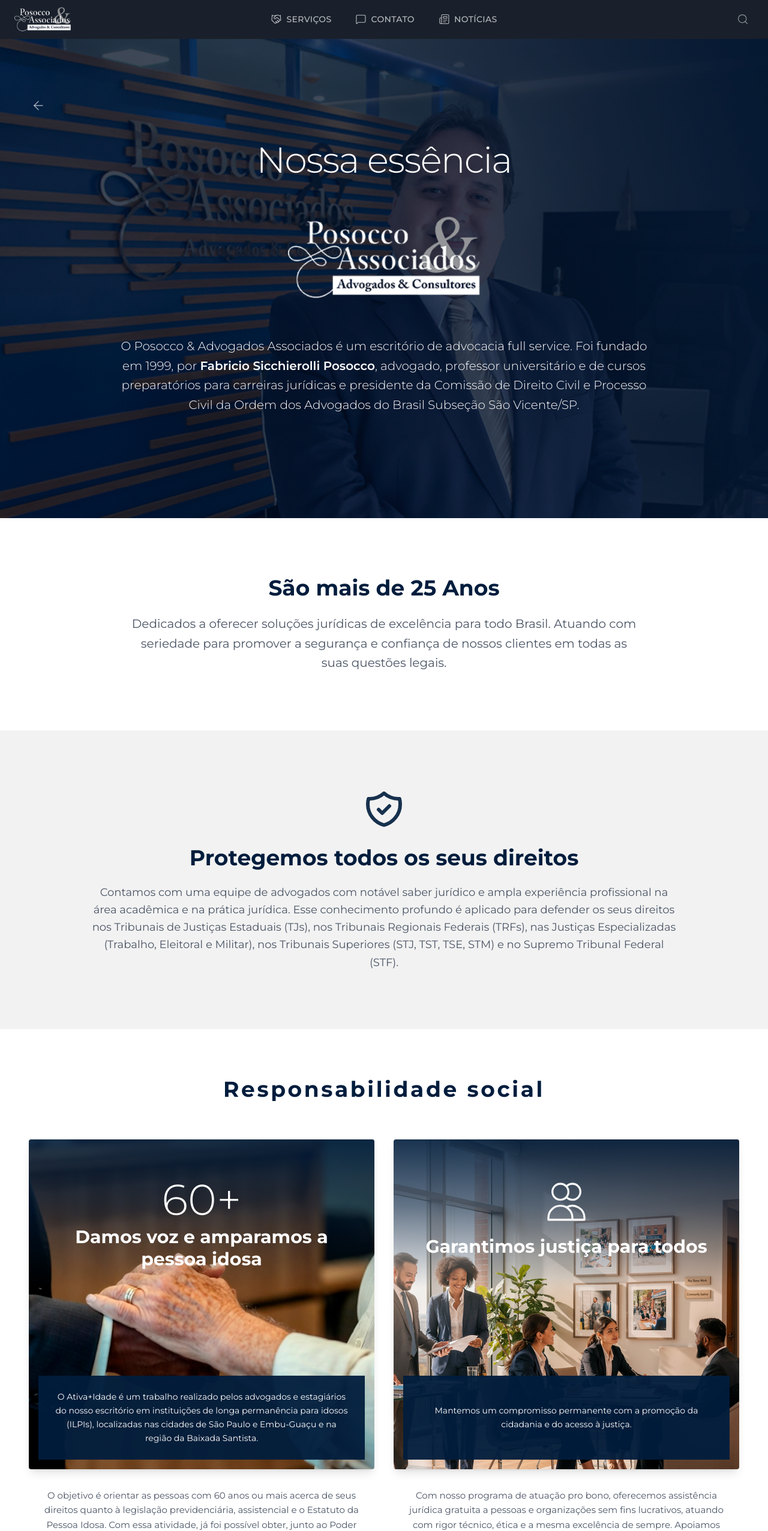
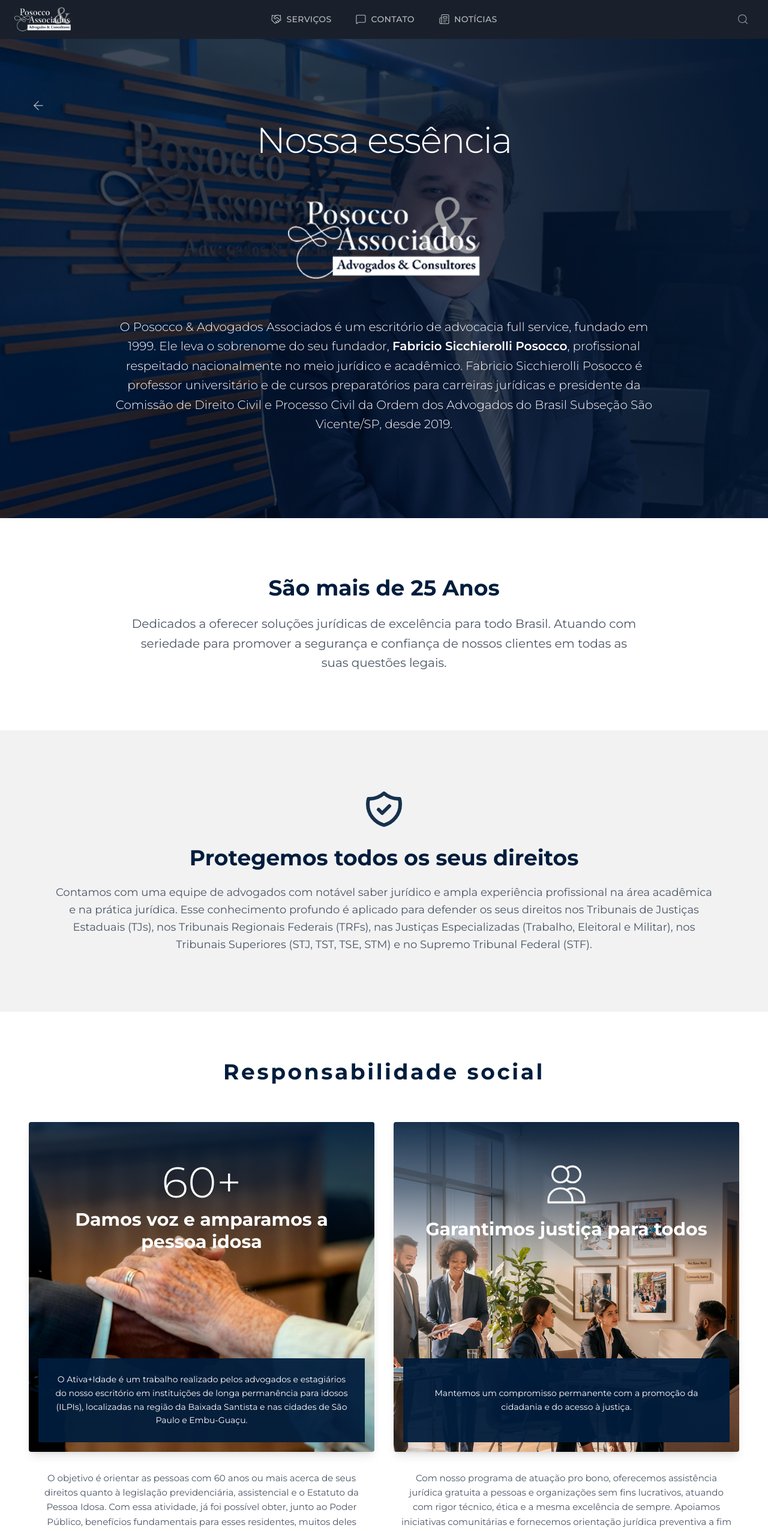
Before and after one commit to leoers/posocco, a Next.js app: page /quem-somos in a window 1280 px wide. Shown: the top 2553 px of the page at 60% size. Built offline with nearby package versions, Linux system fonts and the light colour scheme.

Commit message:
ajuste quem somos

```diff
--- a/app/quem-somos/page.tsx
+++ b/app/quem-somos/page.tsx
@@ -72,8 +72,7 @@
           </div>
 
           <p className="text-lg md:text-xl leading-relaxed font-light text-[#ffffff] max-w-4xl">
-            O Posocco & Advogados Associados é um escritório de advocacia full service. Foi fundado em 1999, por <span className="font-semibold text-[#fff]">Fabricio Sicchierolli Posocco</span>,
-            advogado, professor universitário e de cursos preparatórios para carreiras jurídicas e presidente da Comissão de Direito Civil e Processo Civil da Ordem dos Advogados do Brasil Subseção São Vicente/SP.
+            O Posocco & Advogados Associados é um escritório de advocacia full service, fundado em 1999. Ele leva o sobrenome do seu fundador,  <span className="font-semibold text-[#fff]">Fabricio Sicchierolli Posocco</span>, profissional respeitado nacionalmente no meio jurídico e acadêmico. Fabricio Sicchierolli Posocco é professor universitário e de cursos preparatórios para carreiras jurídicas e presidente da Comissão de Direito Civil e Processo Civil da Ordem dos Advogados do Brasil Subseção São Vicente/SP, desde 2019.
           </p>
         </motion.div>
       </section>
@@ -105,7 +104,7 @@
           whileInView="visible"
           viewport={{ once: true }}
           variants={fadeInVariant}
-          className="container mx-auto px-6 text-center max-w-5xl"
+          className="container mx-auto px-6 text-center max-w-6xl"
         >
           <div className="flex justify-center mb-6">
             <HiOutlineShieldCheck className="text-[#001D3D] text-7xl opacity-90" />
@@ -114,11 +113,7 @@
             Protegemos todos os seus direitos
           </h2>
           <p className="text-gray-600 text-lg leading-relaxed">
-            Contamos com uma equipe de advogados com notável saber jurídico e ampla experiência
-            profissional na área acadêmica e na prática jurídica. Esse conhecimento profundo é
-            aplicado para defender os seus direitos nos Tribunais de Justiças Estaduais (TJs),
-            nos Tribunais Regionais Federais (TRFs), nas Justiças Especializadas (Trabalho,
-            Eleitoral e Militar), nos Tribunais Superiores (STJ, TST, TSE, STM) e no Supremo Tribunal Federal (STF).
+            Contamos com uma equipe de advogados com notável saber jurídico e ampla experiência profissional na área acadêmica e na prática jurídica. Esse conhecimento profundo é aplicado para defender os seus direitos nos Tribunais de Justiças Estaduais (TJs), nos Tribunais Regionais Federais (TRFs), nas Justiças Especializadas (Trabalho, Eleitoral e Militar), nos Tribunais Superiores (STJ, TST, TSE, STM) e no Supremo Tribunal Federal (STF).
           </p>
         </motion.div>
       </div>
--- a/app/quem-somos/responsabilidade.tsx
+++ b/app/quem-somos/responsabilidade.tsx
@@ -55,9 +55,7 @@
               {/* Tarja Azul na Base */}
               <div className="relative z-20 bg-[#001D3D]/95 p-6 mx-4 mb-4 min-h-[140px] flex items-center justify-center">
                 <p className="text-sm leading-relaxed text-white text-center">
-                  O Ativa+Idade é um trabalho realizado pelos advogados e estagiários do nosso
-                  escritório em instituições de longa permanência para idosos (ILPIs), localizadas
-                  nas cidades de São Paulo e Embu-Guaçu e na região da Baixada Santista.
+                  O Ativa+Idade é um trabalho realizado pelos advogados e estagiários do nosso escritório em instituições de longa permanência para idosos (ILPIs), localizadas na região da Baixada Santista e nas cidades de São Paulo e Embu-Guaçu.
                 </p>
               </div>
             </div>
```
